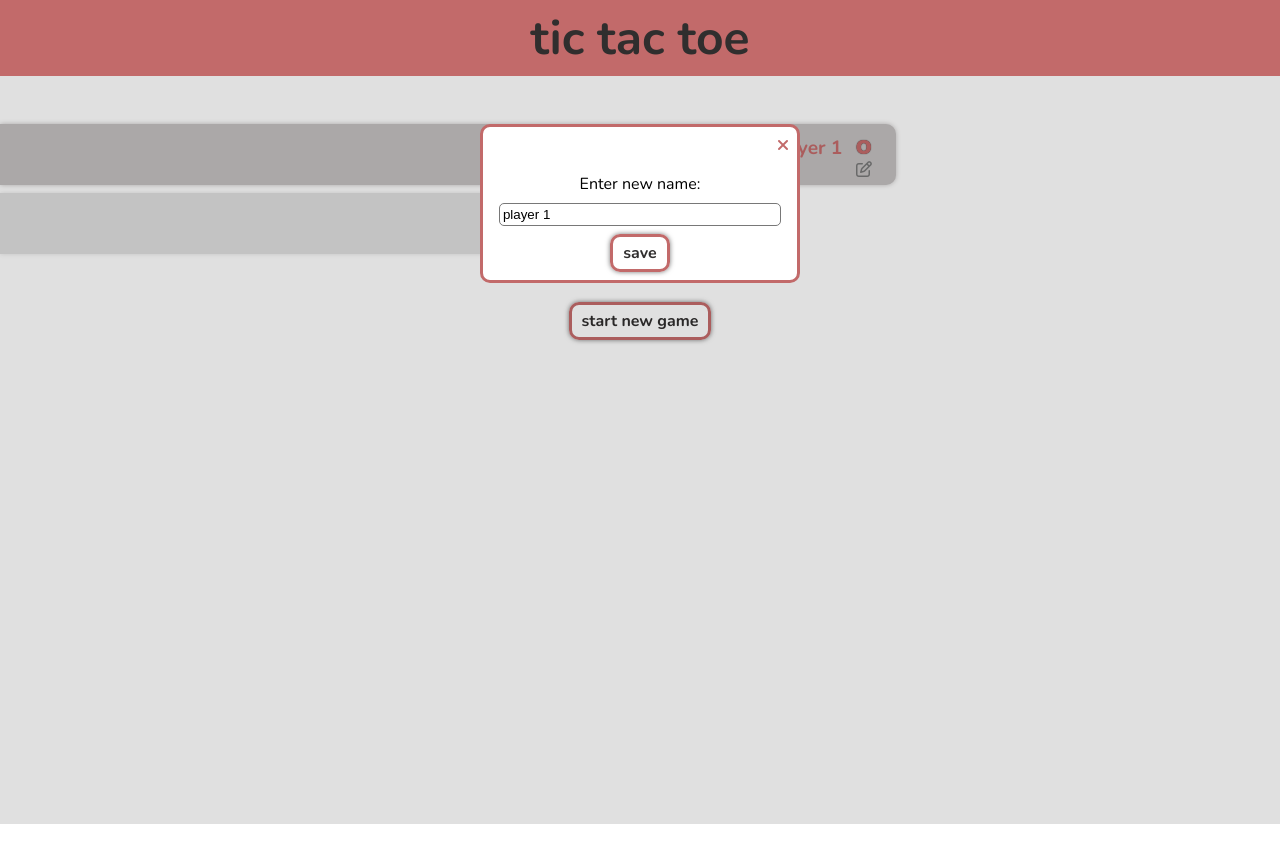
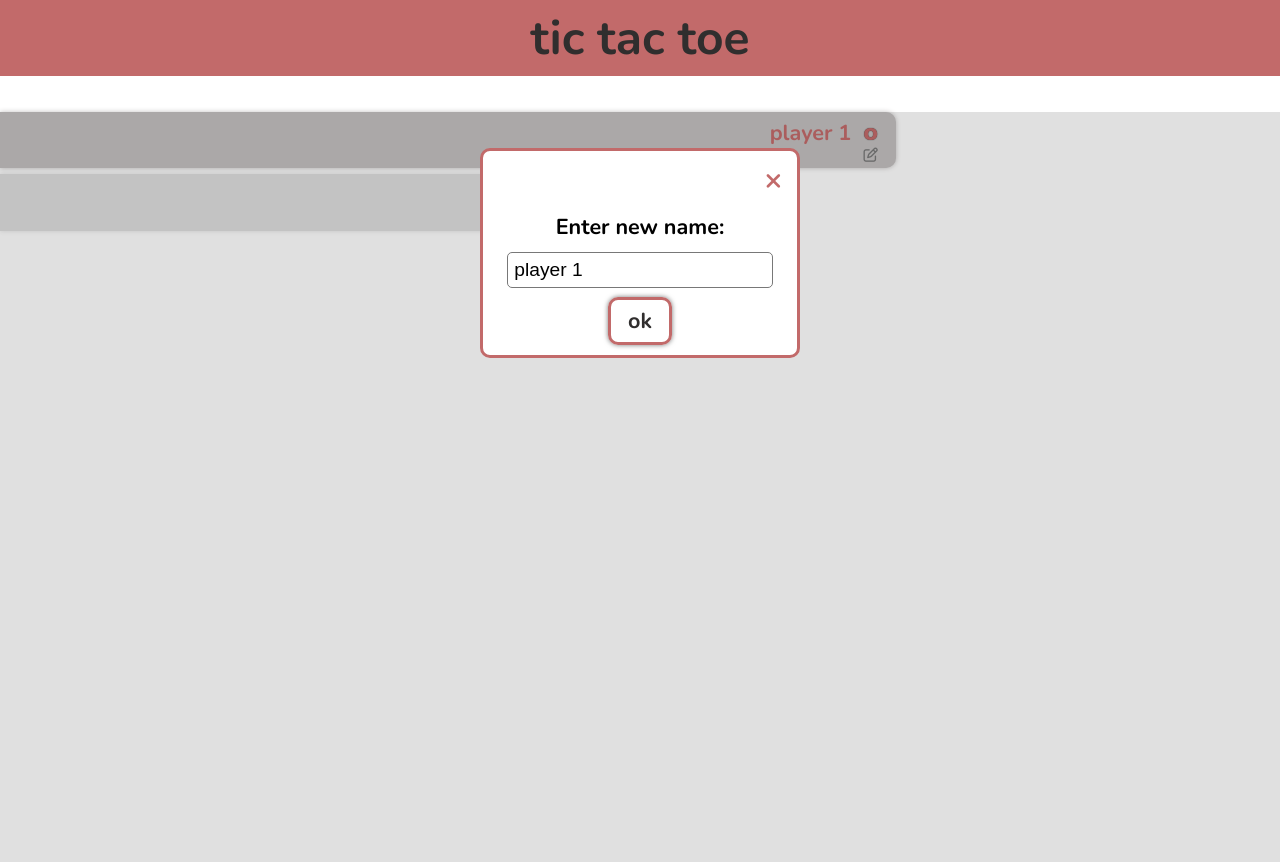
Before and after one commit to jjacak/tic-tac-toe, a plain HTML site: page index.html in a window 1280 px wide. Both pictures are taken after a click on the icon 864 px from the left and 169 px from the top of the page. Before the commit the page ends 824 px from the top, so only its background shows below. Drawn offline with nearby package versions, Linux system fonts and the light colour scheme; a web font is replaced by a local one.

Commit message:
split scss into separate files, minor changes in styles

```diff
--- a/index.html
+++ b/index.html
@@ -52,15 +52,14 @@
 				<li class="cell" data-cell-number="8"></li>
 				<li class="cell" data-cell-number="9"></li>
 			</ul>
+			<div class="modal-backdrop hidden"></div>
 			<div class="edit-name-popup hidden">
-				<div class="popup-inner">
-					<div class="close-btn">
-						<i class="fas fa-times"></i>
-					</div>
-					<label for="name-input">Enter new name:</label>
-					<input type="text" name="name-input" id="name-input" />
-					<button class="btn save-name-btn">save</button>
+				<div class="close-btn">
+					<i class="fas fa-times"></i>
 				</div>
+				<label for="name-input">Enter new name:</label>
+				<input type="text" name="name-input" id="name-input" />
+				<button class="btn save-name-btn">ok</button>
 			</div>
 		</div>
 		<script src="/script/main.js"></script>
--- a/script/main.js
+++ b/script/main.js
@@ -5,6 +5,7 @@ const cells = document.querySelectorAll('.cell');
 const editNameInput = document.querySelector('#name-input');
 const saveNameBtn = document.querySelector('.save-name-btn');
 const editNamePopup = document.querySelector('.edit-name-popup');
+const modalBackdrop = document.querySelector('.modal-backdrop')
 const closePopupBtn = document.querySelector('.close-btn');
 const gameEndMsg = document.querySelector('.game-end-msg');
 
@@ -126,6 +127,7 @@ function displayMessage(player) {
 
 function showPopup() {
 	editNamePopup.classList.remove('hidden');
+	modalBackdrop.classList.remove('hidden');
 	gameState.playerToEdit =
 		this.dataset.playerToEdit === 'player1' ? player1 : player2;
 
@@ -142,6 +144,7 @@ function editName() {
 
 function hidePopup() {
 	editNamePopup.classList.add('hidden');
+	modalBackdrop.classList.add('hidden');
 }
 
 startBtn.addEventListener('click', startGame);
@@ -149,3 +152,4 @@ cells.forEach((cell) => cell.addEventListener('click', cellClicked));
 editBtns.forEach((btn) => btn.addEventListener('click', showPopup));
 saveNameBtn.addEventListener('click', editName);
 closePopupBtn.addEventListener('click', hidePopup);
+modalBackdrop.addEventListener('click', hidePopup);
--- /dev/null
+++ b/scss/UI/_button.scss
@@ -0,0 +1,18 @@
+.btn {
+    border: 3px solid $color-primary;
+    border-radius: 10px;
+    background: none;
+    font-size: 1.8rem;
+    font-family: 'Nunito', sans-serif;
+    color: $color-grey-900;
+    font-weight: bold;
+    box-shadow: 0 0 5px $color-grey-400;
+    padding: .5rem 1.4rem;
+    cursor: pointer;
+    transition: background-color .3s;
+}
+
+.btn:hover,
+.btn:active {
+    background-color: $color-primary;
+}
--- /dev/null
+++ b/scss/UI/_modal.scss
@@ -0,0 +1,51 @@
+
+.modal-backdrop {
+    position: absolute;
+    width: 100vw;
+    height: 100vh;
+    top: 0;
+    left: 0;
+    background-color: rgba(0, 0, 0, 0.12);
+}
+.edit-name-popup {
+    position: absolute;
+    top: 3rem;
+    right: 50%;
+    display: flex;
+    flex-direction: column;
+    align-items: center;
+    gap: 0.8rem;
+    width: 320px;
+    max-width: 90vw;
+    background-color: #fff;
+    transform: translateX(50%);
+    border: 3px solid $color-primary;
+    border-radius: 10px;
+    padding: 0.8rem;
+    z-index: 10;
+
+    .close-btn {
+        align-self: flex-end;
+        color: $color-primary;
+        cursor: pointer;
+        padding: 0.5rem;
+        font-size: 1.8rem;
+
+    }
+    input {
+        border: 1px solid $color-grey-400;
+        border-radius: 5px;
+        width: 90%;
+        padding: 0.5rem;
+        outline: none;
+        font-size: 1.6rem;
+    }
+    input:focus {
+        border-color: $color-grey-900;
+    }
+    label{
+        font-weight: bold;
+        font-size: 1.8rem;
+    }
+
+}
--- a/scss/main.scss
+++ b/scss/main.scss
@@ -1,4 +1,6 @@
-@import 'colors';
+@import '../scss/utils/colors';
+@import '../scss/UI/button';
+@import '../scss/UI/modal';
 
 * {
 	margin: 0;
@@ -7,7 +9,9 @@
 }
 
 html {
+	font-size: 62.5%;
 }
+
 
 body {
 	font-family: 'Nunito', sans-serif;
@@ -22,7 +26,7 @@ header {
 	margin-bottom: 3rem;
 
 	h1 {
-		font-size: 3rem;
+		font-size: 4rem;
 	}
 }
 
@@ -50,27 +54,27 @@ header {
 			display: flex;
 			flex-direction: column;
 			position: relative;
-			align-items: end;
+			align-items: flex-end;
 			border: none;
 			padding: 0.5rem 1.5rem;
 			border-top-right-radius: 10px;
 			border-bottom-right-radius: 10px;
 			box-shadow: 0 0 5px $color-grey-200;
 			color: $color-primary;
-			font-size: 1.2rem;
+			font-size: 1.8rem;
 			font-weight: bold;
 
 			.player-symbol {
 				font-family: 'Fuzzy Bubbles', cursive;
 				font-weight: bold;
-				font-size: 1.5rem;
+				font-size: 1.8rem;
 				margin-left: 0.5rem;
 				color: $color-primary;
 				text-shadow: 0 0 1px $color-grey-900;
 			}
 			i {
 				color: $color-grey-400;
-				font-size: 1rem;
+				font-size: 1.2rem;
 				cursor: pointer;
 			}
 		}
@@ -99,30 +103,12 @@ header {
 		}
 	}
 
-	.btn {
-		border: 3px solid $color-primary;
-		border-radius: 10px;
-		background: none;
-		font-size: 1rem;
-		font-family: 'Nunito', sans-serif;
-		color: $color-grey-900;
-		font-weight: bold;
-		box-shadow: 0 0 5px $color-grey-400;
-		padding: 5px 10px;
-		cursor: pointer;
-		transition: background-color.3s;
-	}
-
-	.btn:hover,
-	.btn:active {
-		background-color: $color-primary;
-	}
-
 	.game-end-msg {
 		margin-top: 3rem;
 		margin-bottom: 0.5rem;
 		text-align: center;
 		padding: 0 0.5rem;
+		font-size: 1.8rem;
 	}
 
 	.board {
@@ -148,51 +134,6 @@ header {
 		}
 	}
 
-	.edit-name-popup {
-		position: absolute;
-		width: 100%;
-		height: 110%;
-		left: 0;
-		top: -48px;
-		background-color: rgba(0, 0, 0, 0.12);
-
-		.popup-inner {
-			position: absolute;
-			top: 3rem;
-			right: 50%;
-			display: flex;
-			flex-direction: column;
-			align-items: center;
-			gap: 0.5rem;
-			width: 320px;
-			max-width: 90vw;
-			background-color: #fff;
-			transform: translateX(50%);
-			border: 3px solid $color-primary;
-			border-radius: 10px;
-
-			.close-btn {
-				align-self: flex-end;
-				color: $color-primary;
-				cursor: pointer;
-				padding: 0.5rem;
-			}
-			input {
-				border: 1px solid $color-grey-400;
-				border-radius: 5px;
-				width: 90%;
-				padding: 0.2rem;
-				outline: none;
-			}
-			input:focus {
-				border-color: $color-grey-900;
-			}
-
-			.btn {
-				margin-bottom: 0.5rem;
-			}
-		}
-	}
 }
 
 @keyframes show-active {
@@ -214,3 +155,9 @@ header {
 		color: $color-primary;
 	}
 }
+
+@media (min-width:576px){
+	html {
+		font-size: 75%;
+	}
+}
```
Also changed, not shown: css/main.css, scss/utils/_colors.scss (renamed from scss/_colors.scss), 1 other file.
